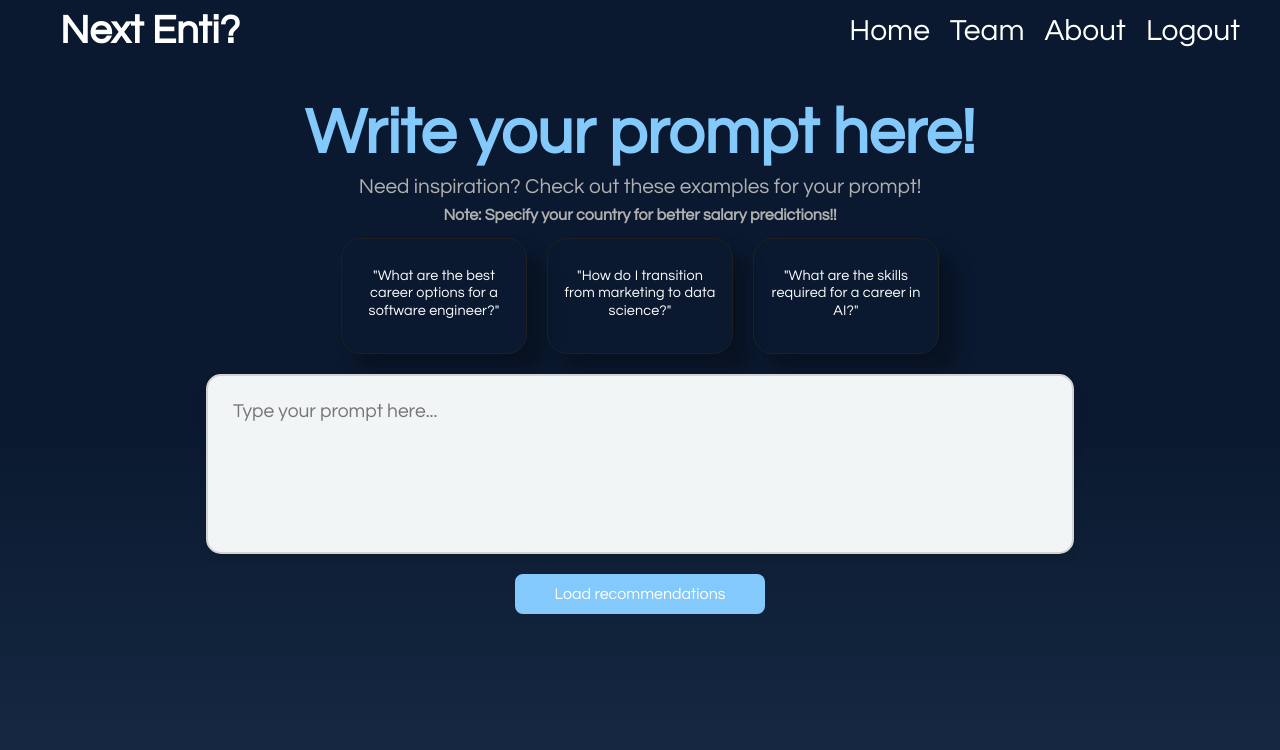
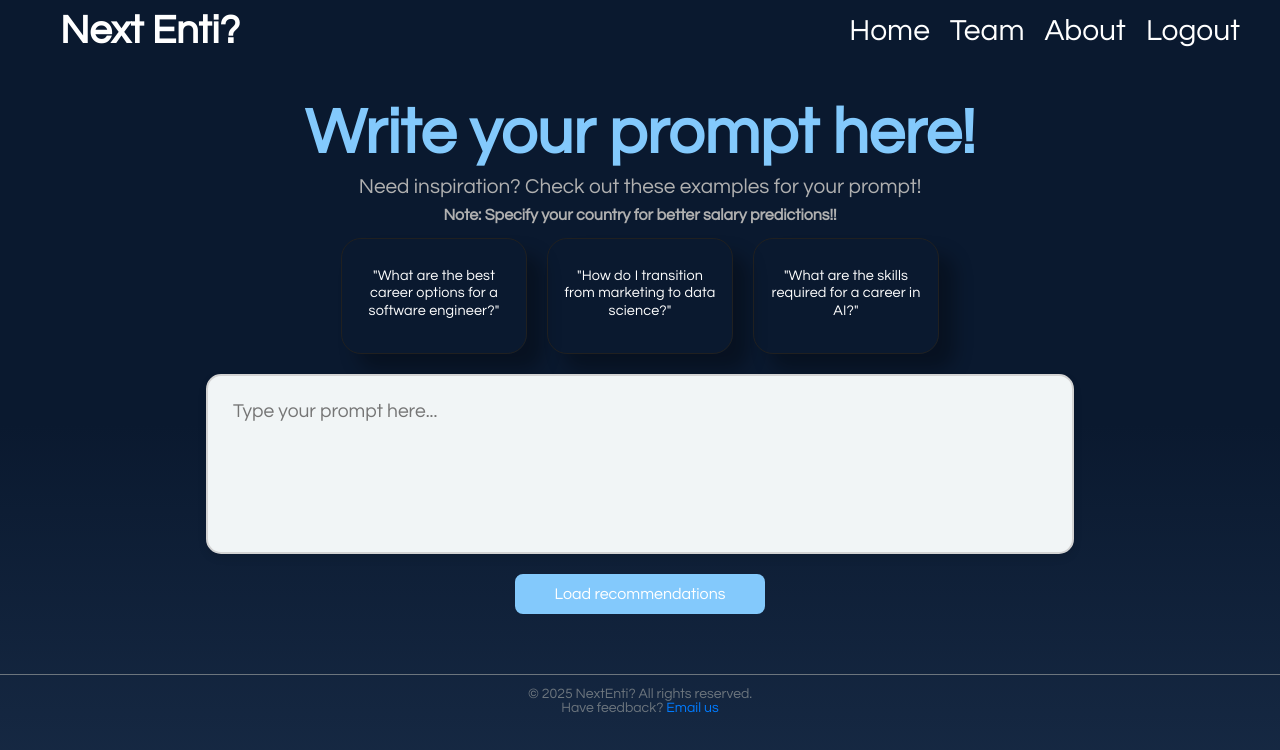
Before and after one commit to dhanvanth342/CareerAI, a React (Create React App) app: page /Writeprompt in a window 1280 px wide. Shown: the top 750 px of the page. Built offline with nearby package versions, Linux system fonts and the light colour scheme.

Commit message:
maybe final

```diff
--- a/src/Pages/Aiprompt.js
+++ b/src/Pages/Aiprompt.js
@@ -8,6 +8,7 @@ import ExpandMoreIcon from '@mui/icons-material/ExpandMore';
 import EditIcon from '@mui/icons-material/Edit';
 import SendIcon from '@mui/icons-material/Send';
 import ExpandableImageHolder from '../components/ExpandableImageHolder';
+import Footer from '../components/Footer';
 
 const Aiprompt = () => {
   const [isEditable, setIsEditable] = useState(false);
@@ -231,6 +232,7 @@ const Aiprompt = () => {
           </div>
         </div>
       )}
+      <Footer />
     </>
   );
 };
--- a/src/Pages/Team.js
+++ b/src/Pages/Team.js
@@ -25,7 +25,7 @@ const experts = [
         id: 2,
         image: expert2,
         name: 'Sahithi Balerao',
-        role: 'Frontend Developer',
+        role: 'SDE',
         email: 'baleraosahithi@gmail.com',
         github: 'sahithi-cloud',
         linkedin: 'sahithi-balerao29'
@@ -43,7 +43,7 @@ const experts = [
         id: 4,
         image: expert4,
         name: 'Sahithi Etikala',
-        role: 'Frontend Developer',
+        role: 'SDE',
         email: 'sahithietikalar@gmail.com',
         github: 'sahithi-reddy14',
         linkedin: 'sahithi-reddy-etikala'
--- a/src/Pages/Writeprompt.js
+++ b/src/Pages/Writeprompt.js
@@ -9,6 +9,7 @@ import ExpandMoreIcon from '@mui/icons-material/ExpandMore';
 import EditIcon from '@mui/icons-material/Edit';
 import SendIcon from '@mui/icons-material/Send';
 import ExpandableImageHolder from '../components/ExpandableImageHolder';
+import Footer from '../components/Footer';
 
 const WritePrompt = () => {
   const [isEditable, setIsEditable] = useState(false);
@@ -268,6 +269,7 @@ const handleCardClick = (text) => {
           </div>
         </div>
       )}
+      <Footer/>
     </>
   );
 };
--- /dev/null
+++ b/src/components/Footer.css
@@ -0,0 +1,24 @@
+/* src/components/Styles/Footer.css */
+.footer {
+    background-color: transparent;
+    color: #6c757d;
+    padding: 12px;
+    text-align: center;
+    font-size: 14px;
+    border-top: 1px solid #6c757d;
+    position: relative;
+    width: 100%;
+    bottom: 0;
+    margin-top: 60px;
+  }
+
+  .footer-link {
+    color: #007bff;
+    text-decoration: none;
+    font-weight: 500;
+    transition: color 0.2s ease;
+  }
+
+  .footer-link:hover {
+    color: #0056b3;
+  }
--- /dev/null
+++ b/src/components/Footer.js
@@ -0,0 +1,19 @@
+// src/components/Footer.js
+import React from 'react';
+import '../components/Footer.css';
+
+const Footer = () => {
+  return (
+    <footer className="footer">
+      <p>© {new Date().getFullYear()} NextEnti? All rights reserved.</p>
+      <p>
+        Have feedback?{' '}
+        <a href="mailto:nextentinxt@gmail.com" className="footer-link">
+          Email us
+        </a>
+      </p>
+    </footer>
+  );
+};
+
+export default Footer;
--- a/src/components/Navbar.css
+++ b/src/components/Navbar.css
@@ -21,7 +21,9 @@
 
 /* Navbar background when scrolled */
 .header-bg {
-    background: linear-gradient(180deg, #0a192f 53%, #172a45 100%);
+    background-color: rgba(255, 255, 255, 0.3); /* Add some opacity for visibility */
+    backdrop-filter: blur(10px); /* Blur effect */
+    -webkit-backdrop-filter: blur(10px); /* Safari support */
 }
 
 .logo {
@@ -84,7 +86,7 @@
         position: absolute;
         top: 60px;
         right: 20px;
-        background-color: #0d6efd;
+        background-color: #f1f5f6;
         width: 200px;
         border-radius: 5px;
         padding: 10px;
@@ -96,7 +98,13 @@
 
     .nav-menu li {
         text-align: center;
-        padding: 10px 0;
+        padding: 8px 0;
+    }
+
+    .nav-menu li a {
+        color: rgb(4 41 95);
+        text-decoration: none;
+        font-size: 25px;
     }
 
     .logo h1 {
--- a/src/components/Styles/Writeprompt.css
+++ b/src/components/Styles/Writeprompt.css
@@ -168,13 +168,13 @@
   text-align: center;
   color: #b0b0b0;
 }
+
 .writeprompt-container .prompt-box h6{
   padding-bottom: 10px;
   font-size: 1rem;
   text-align: center;
   color: #b0b0b0;
 }
-
 
 .example-prompts {
   display: flex;
```
Also changed, not shown: src/components/Navbar.js (line endings or trailing spaces).
